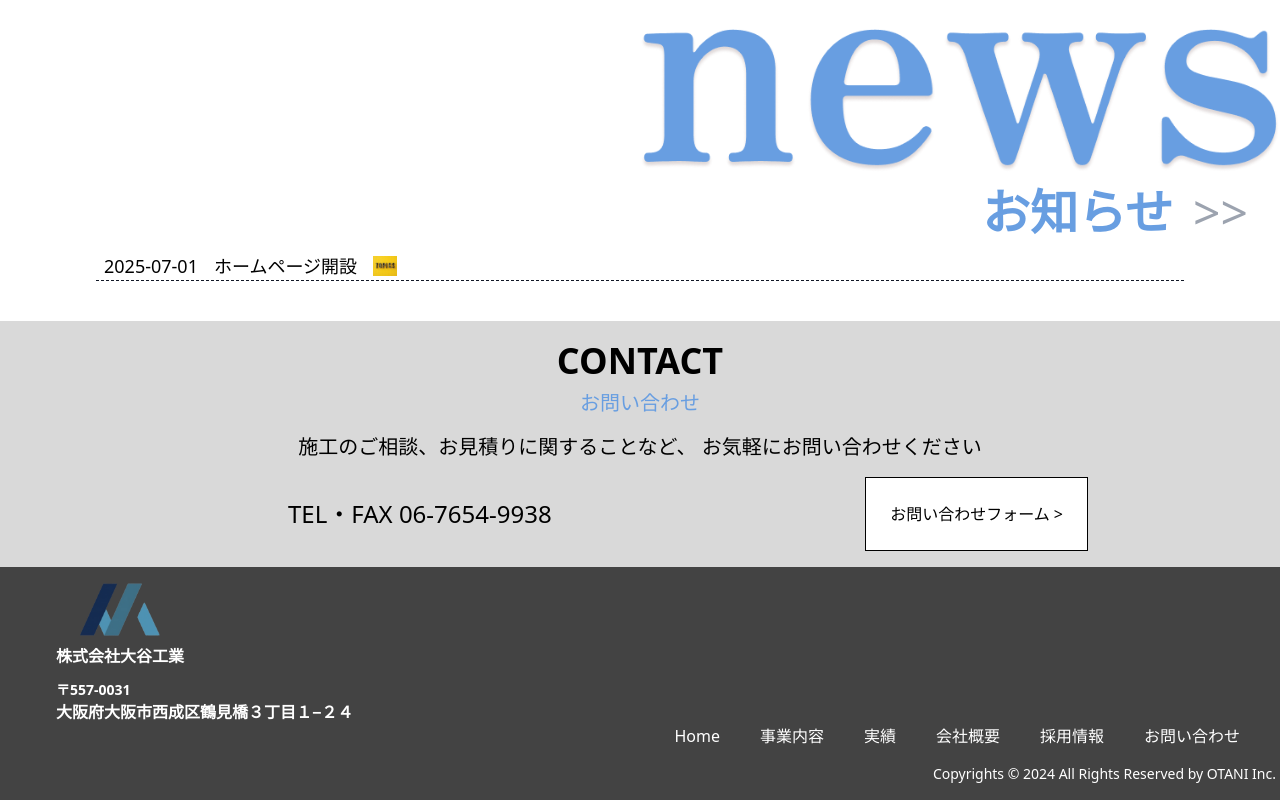
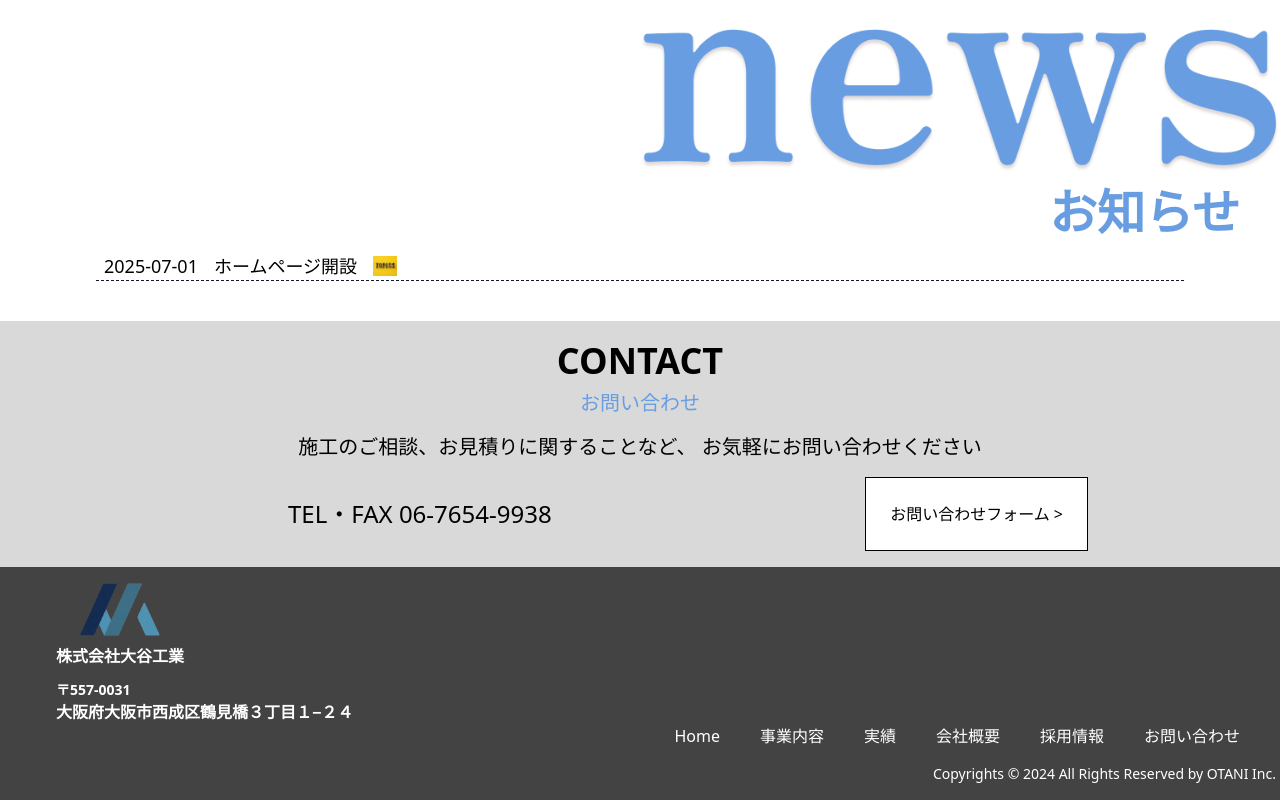
Before and after one commit to teppei1994667/OtaniKogyo_HP, a Next.js app: page / in a window 1280 px wide. Shown: the part 5130-5930 px from the top of the page. Built offline with nearby package versions, Linux system fonts and the light colour scheme.

Commit message:
Top: 各ページへのリンクを追加

```diff
--- a/src/app/share/topPageComponent/News.tsx
+++ b/src/app/share/topPageComponent/News.tsx
@@ -1,7 +1,6 @@
 import { AllNewsList, NewsType } from "@/app/share/data/NewsList";
 import { Grid } from "@mui/material";
 import Image from "next/image";
-import Link from "next/link";
 import { Title } from "../component/Title";
 
 export const News = () => {
@@ -23,20 +22,20 @@ export const News = () => {
         </Grid>
       </Grid>
       <Grid container className="mt-2 sm:mt-4 justify-end">
-        <Grid className="mr-2 md:mr-5">
+        <Grid className="mr-2 md:mr-10">
           <Title
             title="お知らせ"
             childClassName="text-2xl md:text-5xl font-bold pl-10"
           />
         </Grid>
-        <Grid className="mr-2 md:mr-8">
+        {/* <Grid className="mr-2 md:mr-8">
           <Link
             href=""
             className="text-2xl md:text-5xl font-thin text-gray-400 hover:text-gray-50 transition-colors duration-300"
           >
             {`>>`}
           </Link>
-        </Grid>
+        </Grid> */}
       </Grid>
       {newsList.map((news: NewsType, index: number) => (
         <Grid
--- a/src/app/share/topPageComponent/OurService.tsx
+++ b/src/app/share/topPageComponent/OurService.tsx
@@ -25,7 +25,7 @@ export const OurService = () => {
         </Grid>
         <Grid className="mr-2 md:mr-8">
           <Link
-            href=""
+            href="/OurService"
             className="text-2xl md:text-5xl font-thin text-gray-400 hover:text-gray-50 transition-colors duration-300"
           >{`>>`}</Link>
         </Grid>
--- a/src/app/share/topPageComponent/OurWorks.tsx
+++ b/src/app/share/topPageComponent/OurWorks.tsx
@@ -25,7 +25,7 @@ export const OurWorks = () => {
         </Grid>
         <Grid>
           <Link
-            href=""
+            href="/OurWorks"
             className="text-2xl md:text-5xl font-thin text-gray-400 hover:text-gray-50 transition-colors duration-300"
           >{`>>`}</Link>
         </Grid>
```
